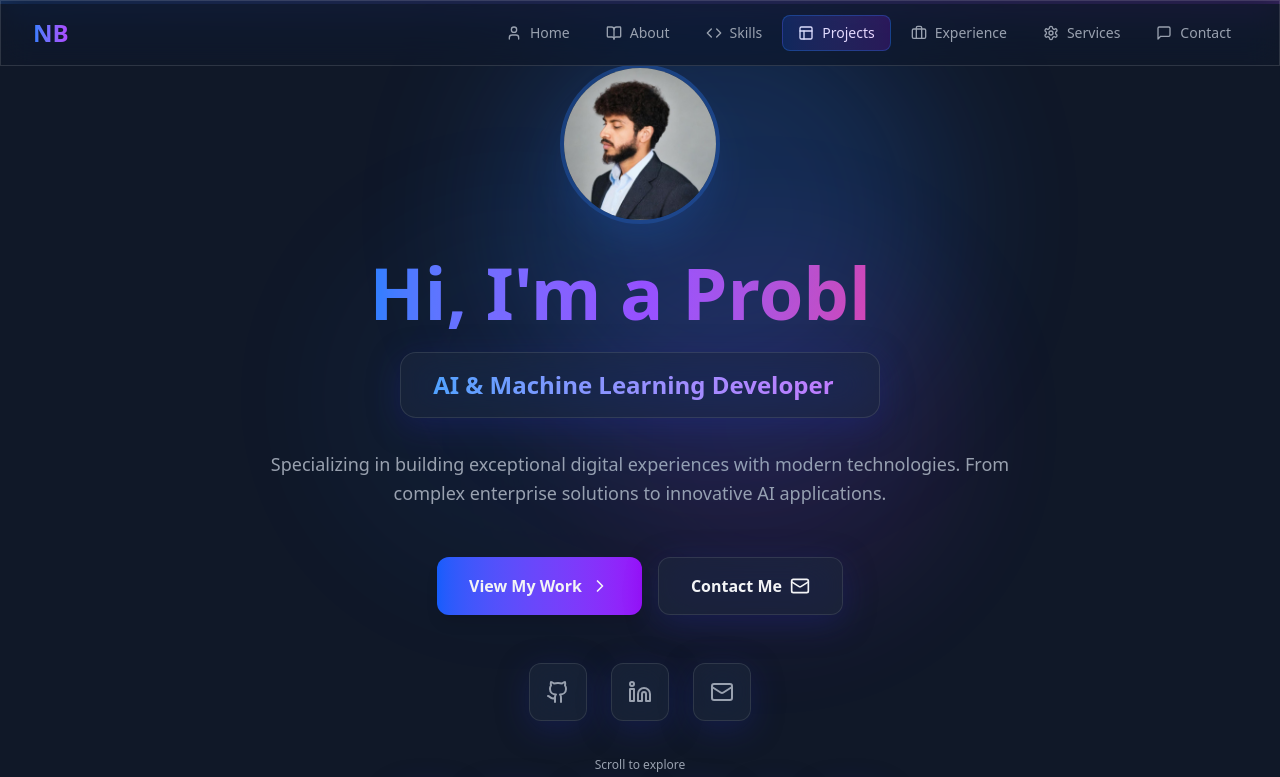
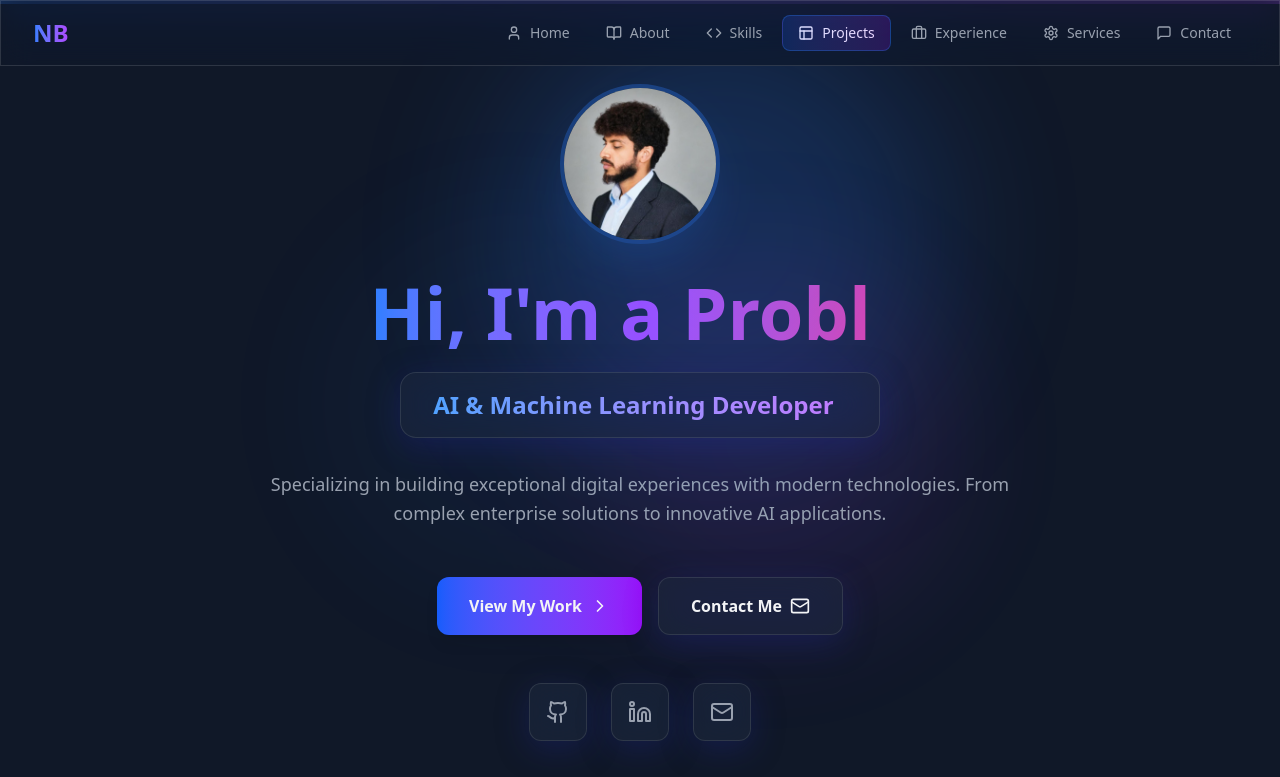
Before and after one commit to nipunaloka/Portfolio, a React (Vite) app: page / in a window 1280 px wide. Shown: the top 777 px of the page. Built offline with nearby package versions, Linux system fonts and the light colour scheme.

Commit message:
update sape and add favicon

```diff
--- a/index.html
+++ b/index.html
@@ -2,7 +2,10 @@
 <html lang="en">
   <head>
     <meta charset="UTF-8" />
-    <link rel="icon" type="image/svg+xml" href="/vite.svg" />
+    <link rel="icon" type="image/png" sizes="32x32" href="./src/image/favicon.png" />
+    <link rel="icon" type="image/png" sizes="16x16" href="./src/image/favicon.png" />
+    <link rel="apple-touch-icon" sizes="180x180" href="./src/image/favicon.png" />
+    <link rel="icon" type="image/png" sizes="192x192" href="./src/image/favicon.png" />
     <meta name="viewport" content="width=device-width, initial-scale=1.0, maximum-scale=1.0, user-scalable=no, viewport-fit=cover" />
     <meta name="description" content="Nipun Bandara - Full-Stack Developer specializing in MERN stack, AI/ML, IoT, and Cloud solutions" />
     <meta name="keywords" content="Full-Stack Developer, MERN Stack, React, Node.js, AI/ML, IoT, Cloud Computing" />
--- a/src/App.tsx
+++ b/src/App.tsx
@@ -652,7 +652,7 @@ const scaleIn = {
               transition={{ type: "spring", stiffness: 300 }}
               src={portfolioImage}
               alt="Profile"
-              className="relative w-40 h-40 rounded-full mx-auto border-4 border-blue-500/30 shadow-2xl shadow-blue-500/20"
+              className="relative w-40 h-40 rounded-full  mt-5 mx-auto border-4 border-blue-500/30 shadow-2xl shadow-blue-500/20"
             />
           </motion.div>
 
```
Also changed, not shown: src/image/favicon.png (added).
